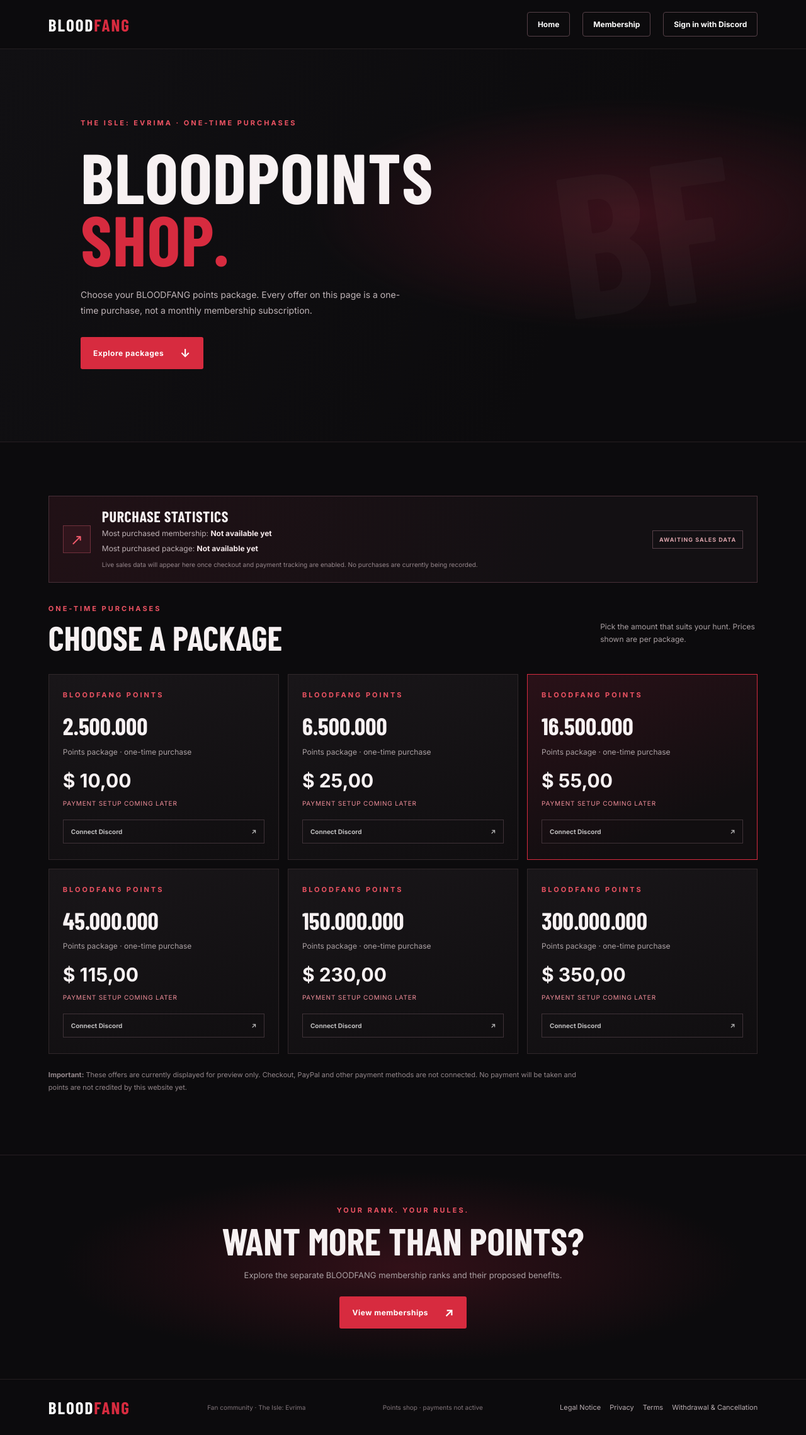
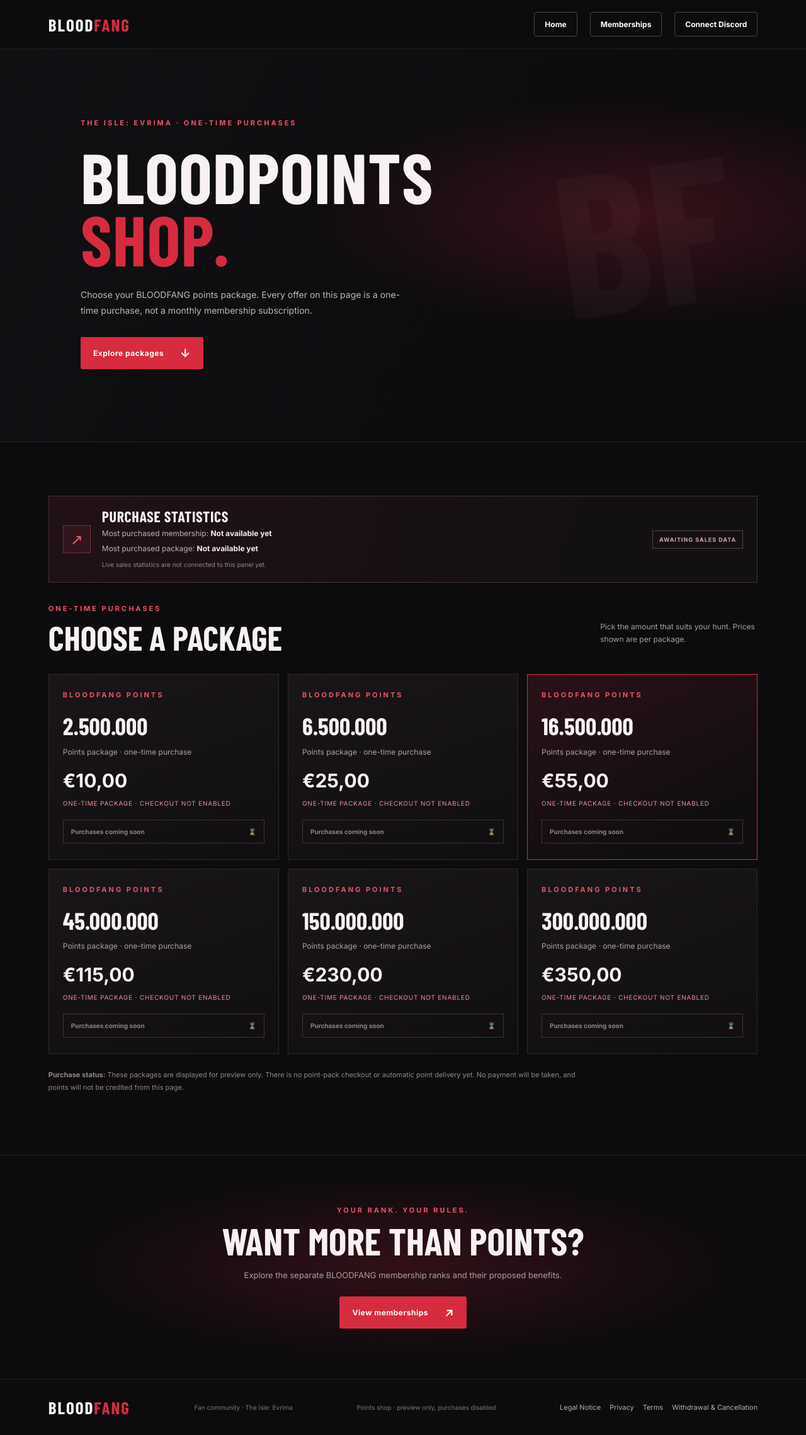
Before and after one commit to kingsnowy14-cloud/bloodfang-membership, a Flask app: page /points-shop in a window 1280 px wide. Shown: the whole page at 63% size. Run offline with Flask 3, Linux system fonts and the light colour scheme; parts of the project's set-up code (start-up, migrations or seed data) failed here and were passed over; some web fonts are replaced.

Commit message:
Make points shop pricing and unavailable purchase buttons clear

```diff
--- a/templates/points.html
+++ b/templates/points.html
@@ -7,18 +7,18 @@
   <link rel="stylesheet" href="{{ url_for('static', filename='style.css') }}">
 </head>
 <body>
-<header class="topbar"><a class="brand" href="/">BLOOD<span>FANG</span></a><nav><a class="navbtn" href="/">Home</a><a class="navbtn" href="/#ranks">Membership</a>
-{% if user %}<span class="user">Signed in as {{ user.global_name }}</span><a class="navbtn" href="/logout">Sign out</a>
-{% else %}<a class="navbtn" href="/login">Sign in with Discord</a>{% endif %}
+<header class="topbar"><a class="brand" href="/">BLOOD<span>FANG</span></a><nav class="main-nav"><a class="navbtn" href="/">Home</a><a class="navbtn" href="/#ranks">Memberships</a>
+{% if user %}<a class="navbtn" href="/my-memberships">My Memberships</a><span class="user">Signed in: {{ user.global_name }}</span><a class="navbtn" href="/logout">Sign out</a>
+{% else %}<a class="navbtn" href="/login">Connect Discord</a>{% endif %}
 </nav></header>
 <main>
 <section class="hero points-hero"><div class="eyebrow">THE ISLE: EVRIMA · ONE-TIME PURCHASES</div><h1>BLOODPOINTS<br><span>SHOP.</span></h1>
 <p>Choose your BLOODFANG points package. Every offer on this page is a one-time purchase, not a monthly membership subscription.</p>
 <a class="primary" href="#points-packages">Explore packages <span>↓</span></a><div class="hero-mark">BF</div></section>
-<section class="section points-section" id="points-packages"><div class="sales-stats" aria-label="Purchase statistics"><div class="sales-stats-icon">↗</div><div class="sales-stats-copy"><strong>Purchase statistics</strong><span>Most purchased membership: <b>Not available yet</b></span><span>Most purchased package: <b>Not available yet</b></span><small>Live sales data will appear here once checkout and payment tracking are enabled. No purchases are currently being recorded.</small></div><span class="stats-status">AWAITING SALES DATA</span></div><div class="section-head"><div><div class="eyebrow">ONE-TIME PURCHASES</div><h2>Choose a package</h2></div><p>Pick the amount that suits your hunt. Prices shown are per package.</p></div>
-<div class="points-grid">{% for pack in points %}<article class="point-card {% if pack.featured %}point-featured{% endif %}"><div class="eyebrow">BLOODFANG POINTS</div><h3>{{ pack.points }}</h3><p>Points package · one-time purchase</p><div class="point-price">$ {{ pack.price }}</div><div class="point-note">Payment setup coming later</div>{% if user %}<button class="tier-button" type="button" disabled>Purchase unavailable <span>⌛</span></button>{% else %}<a class="tier-button" href="/login">Connect Discord <span>↗</span></a>{% endif %}</article>{% endfor %}</div>
-<p class="disclaimer"><strong>Important:</strong> These offers are currently displayed for preview only. Checkout, PayPal and other payment methods are not connected. No payment will be taken and points are not credited by this website yet.</p>
+<section class="section points-section" id="points-packages"><div class="sales-stats" aria-label="Purchase statistics"><div class="sales-stats-icon">↗</div><div class="sales-stats-copy"><strong>Purchase statistics</strong><span>Most purchased membership: <b>Not available yet</b></span><span>Most purchased package: <b>Not available yet</b></span><small>Live sales statistics are not connected to this panel yet.</small></div><span class="stats-status">AWAITING SALES DATA</span></div><div class="section-head"><div><div class="eyebrow">ONE-TIME PURCHASES</div><h2>Choose a package</h2></div><p>Pick the amount that suits your hunt. Prices shown are per package.</p></div>
+<div class="points-grid">{% for pack in points %}<article class="point-card {% if pack.featured %}point-featured{% endif %}"><div class="eyebrow">BLOODFANG POINTS</div><h3>{{ pack.points }}</h3><p>Points package · one-time purchase</p><div class="point-price">€{{ pack.price }}</div><div class="point-note">One-time package · checkout not enabled</div><button class="tier-button tier-unavailable" type="button" disabled aria-disabled="true" title="Point-pack checkout and delivery are not configured yet">Purchases coming soon <span>⌛</span></button></article>{% endfor %}</div>
+<p class="disclaimer"><strong>Purchase status:</strong> These packages are displayed for preview only. There is no point-pack checkout or automatic point delivery yet. No payment will be taken, and points will not be credited from this page.</p>
 </section>
 <section class="cta"><div class="eyebrow">YOUR RANK. YOUR RULES.</div><h2>Want more than points?</h2><p>Explore the separate BLOODFANG membership ranks and their proposed benefits.</p><a class="primary" href="/#ranks">View memberships <span>↗</span></a></section>
-</main><footer><a class="brand" href="/">BLOOD<span>FANG</span></a><span>Fan community · The Isle: Evrima</span><span>Points shop · payments not active</span><nav class="legal-links"><a href="/imprint">Legal Notice</a><a href="/privacy">Privacy</a><a href="/terms">Terms</a><a href="/withdrawal">Withdrawal & Cancellation</a></nav></footer>
+</main><footer><a class="brand" href="/">BLOOD<span>FANG</span></a><span>Fan community · The Isle: Evrima</span><span>Points shop · preview only, purchases disabled</span><nav class="legal-links"><a href="/imprint">Legal Notice</a><a href="/privacy">Privacy</a><a href="/terms">Terms</a><a href="/withdrawal">Withdrawal & Cancellation</a></nav></footer>
 </body></html>
```
